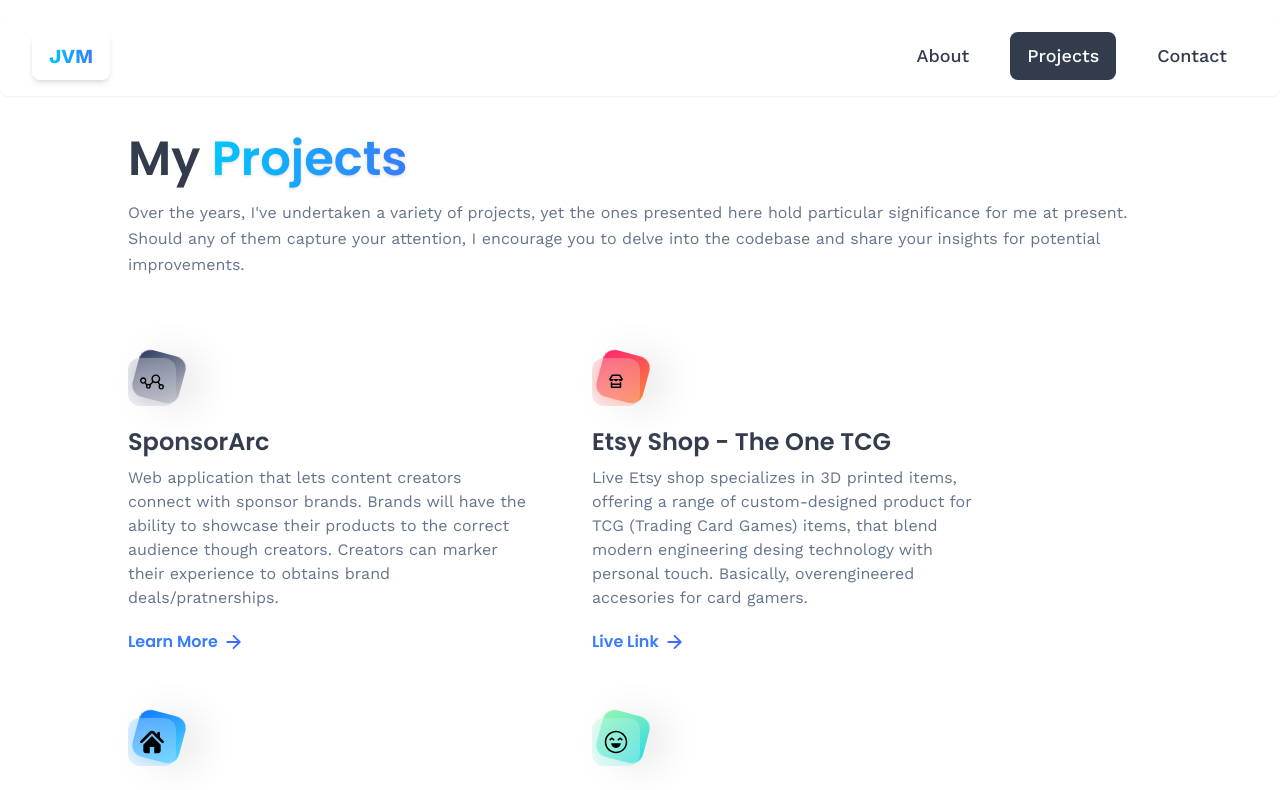
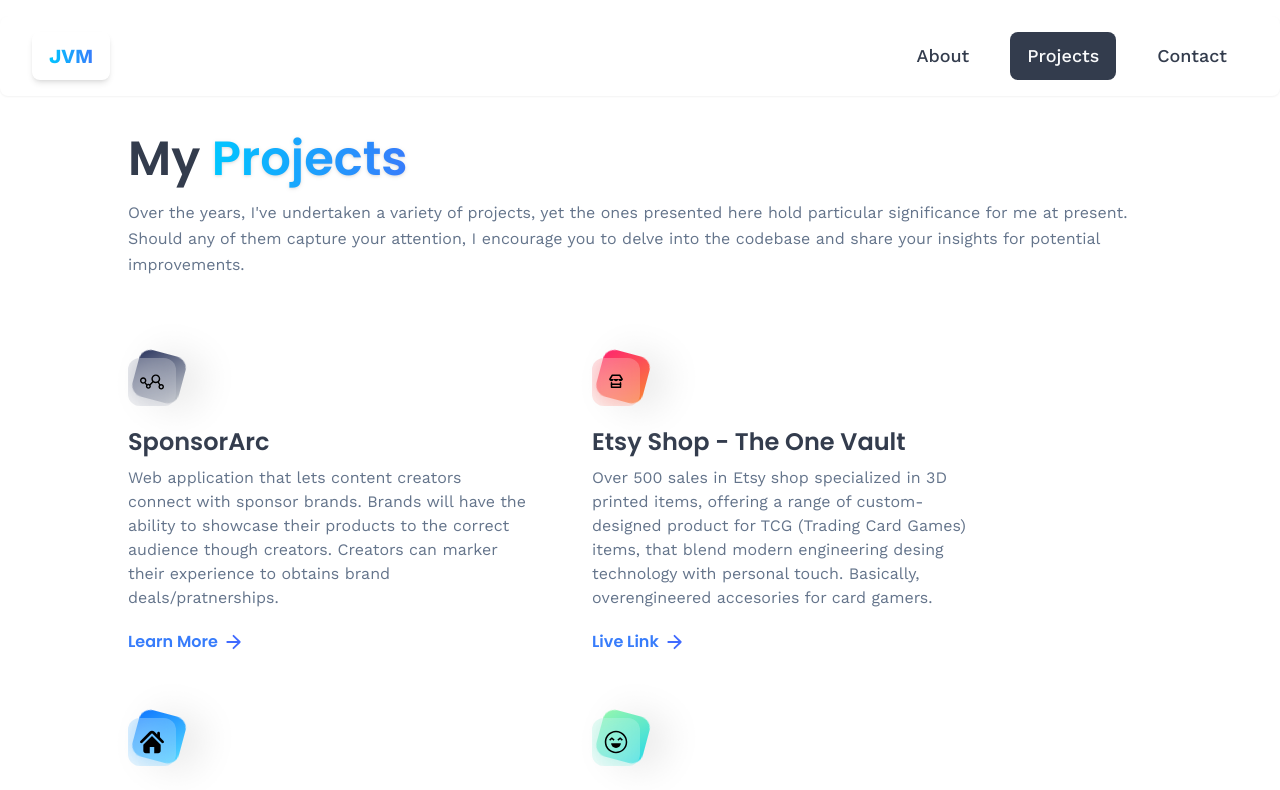
Before and after one commit to JuanVMaya/personal-portfolio, a React (Vite) app: page /projects in a window 1280 px wide. Shown: the top 790 px of the page. Built offline with nearby package versions, Linux system fonts and the light colour scheme; no server answers.

Commit message:
Update etsy shop description

```diff
--- a/src/constants/index.js
+++ b/src/constants/index.js
@@ -98,10 +98,10 @@
   {
     iconUrl: etsy,
     theme: "icon-card-back-orange",
-    name: "Etsy Shop - The One TCG",
+    name: "Etsy Shop - The One Vault",
     description:
-      "Live Etsy shop specializes in 3D printed items, offering a range of custom-designed product for TCG (Trading Card Games) items, that blend modern engineering desing technology with personal touch. Basically, overengineered  accesories for card gamers.",
-    link: "https://theonetcg.etsy.com",
+      "Over 500 sales in Etsy shop specialized in 3D printed items, offering a range of custom-designed product for TCG (Trading Card Games) items, that blend modern engineering desing technology with personal touch. Basically, overengineered  accesories for card gamers.",
+    link: "https://www.etsy.com/shop/TheOneVault",
     hasLiveLink: true,
   },
   {
```
